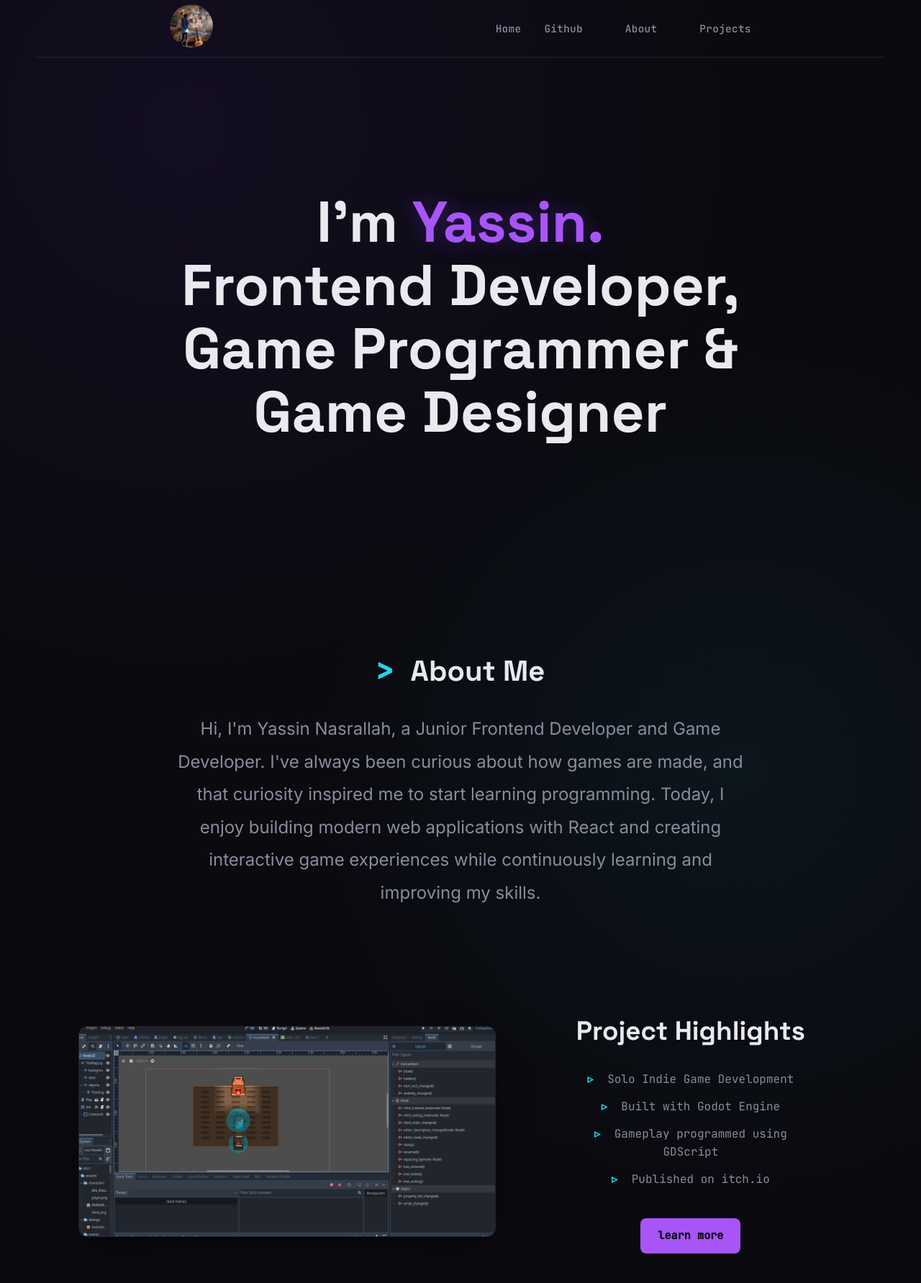
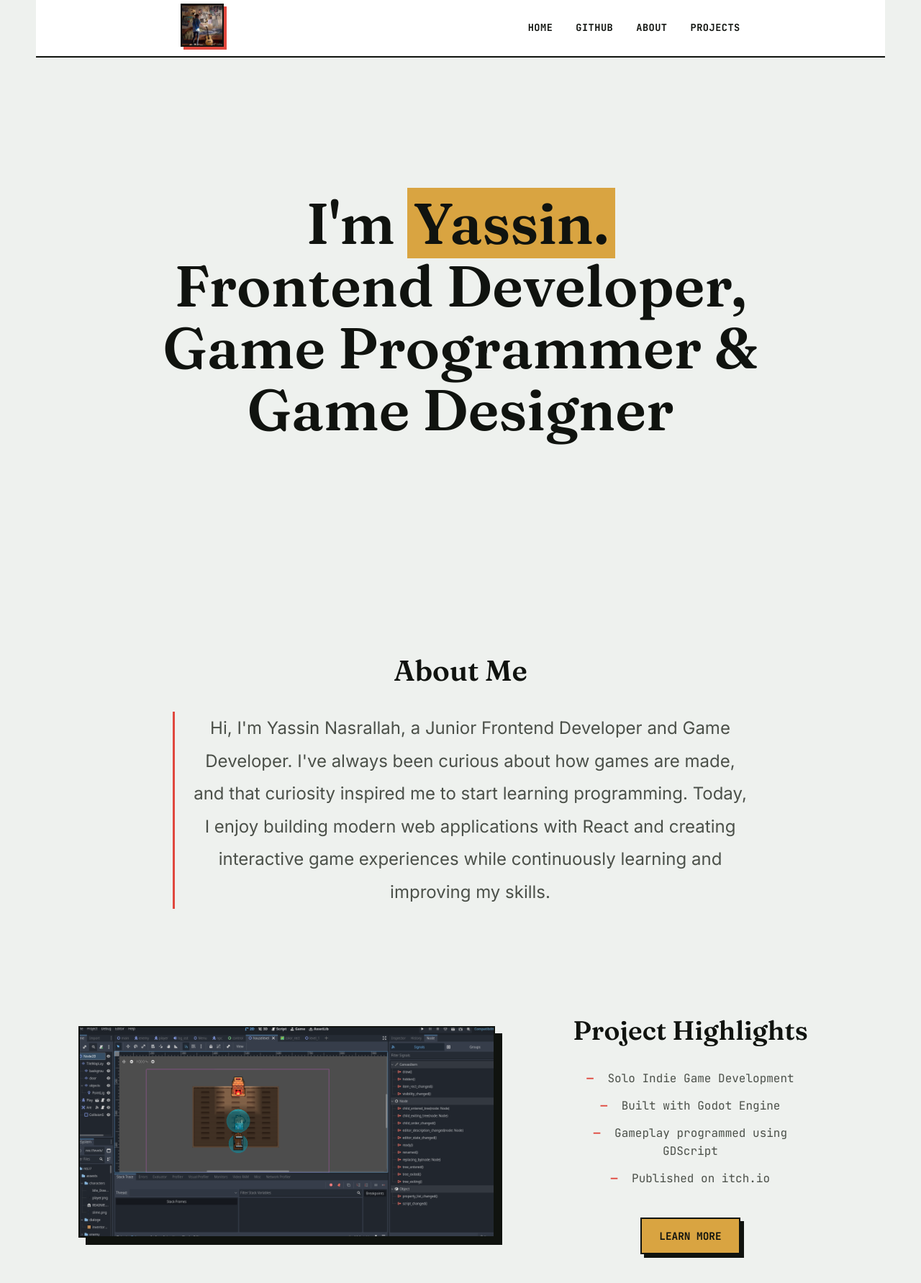
Before and after one commit to YassinNasrallah/MyProtfolio, a React (Create React App) app: page / in a window 1280 px wide. Shown: the whole page at 72% size. Built offline with nearby package versions, Linux system fonts and the light colour scheme.

Commit message:
update style using claude

```diff
--- a/src/style/Main.css
+++ b/src/style/Main.css
@@ -1,4 +1,4 @@
-@import url('https://fonts.googleapis.com/css2?family=Inter:wght@300;400;500;600;700;800&family=Space+Grotesk:wght@500;600;700&family=JetBrains+Mono:wght@400;500&display=swap');
+@import url('https://fonts.googleapis.com/css2?family=Fraunces:wght@500;600;700&family=Inter:wght@400;500;600;700&family=JetBrains+Mono:wght@400;500;700&display=swap');
 
 * {
   margin: 0;
@@ -7,27 +7,23 @@
 }
 
 :root {
-  --bg: #0a0a0f;
-  --bg-panel: #12121a;
-  --accent: #7c3aed;
-  --accent-bright: #a855f7;
-  --accent-glow: rgba(124, 58, 237, 0.35);
-  --neon-cyan: #22d3ee;
-  --text-primary: #e9e9f0;
-  --text-secondary: #8b8b9e;
-  --border: #232330;
+  --bg: #eef1ee;
+  --bg-panel: #ffffff;
+  --ink: #10130f;
+  --ink-soft: #4b5049;
+  --accent: #e0483e;
+  --accent-2: #d9a441;
+  --border: #10130f;
 
-  --font-display: "Space Grotesk", sans-serif;
+  --font-display: "Fraunces", serif;
   --font-body: "Inter", sans-serif;
   --font-mono: "JetBrains Mono", monospace;
 }
 
 body {
   background: var(--bg);
-  background-image:
-    radial-gradient(circle at 20% 10%, rgba(124, 58, 237, 0.08), transparent 40%),
-    radial-gradient(circle at 80% 60%, rgba(34, 211, 238, 0.06), transparent 40%);
-  color: var(--text-primary);
+  background-image: none;
+  color: var(--ink);
   font-family: var(--font-body);
   line-height: 1.6;
 }
@@ -49,7 +45,8 @@ body {
   justify-content: space-around;
   align-items: center;
   gap: 20px;
-  border-bottom: 1px solid var(--border);
+  border-bottom: 2px solid var(--border);
+  background: var(--bg-panel);
 }
 
 .nav-container ul {
@@ -62,42 +59,52 @@ body {
 .nav-container li {
   text-decoration: none;
   cursor: pointer;
-  color: var(--text-secondary);
-  transition: color 0.3s ease;
+  color: var(--ink);
+  transition: color 0.2s ease;
   font-family: var(--font-mono);
-  font-size: 0.9rem;
-  font-weight: 500;
-  letter-spacing: 0.3px;
+  font-size: 0.85rem;
+  font-weight: 700;
+  letter-spacing: 0.5px;
+  text-transform: uppercase;
   position: relative;
 }
 
 .nav-container li::before {
-  content: "// ";
-  color: var(--accent-bright);
-  opacity: 0;
-  transition: opacity 0.3s ease;
+  content: none;
+}
+
+.nav-container li::after {
+  content: "";
+  position: absolute;
+  left: 0;
+  bottom: -6px;
+  height: 3px;
+  width: 0;
+  background: var(--accent);
+  transition: width 0.2s ease;
 }
 
 .nav-container li:hover {
-  color: var(--text-primary);
+  color: var(--accent);
 }
 
-.nav-container li:hover::before {
-  opacity: 1;
+.nav-container li:hover::after {
+  width: 100%;
 }
 
 .logo img {
   width: 60px;
   object-fit: contain;
-  border-radius: 50%;
+  border-radius: 0;
+  border: 2px solid var(--border);
   cursor: pointer;
-  transition: transform 0.3s ease, box-shadow 0.3s ease;
-  box-shadow: 0 0 0 rgba(124, 58, 237, 0);
+  transition: transform 0.2s ease, box-shadow 0.2s ease;
+  box-shadow: 4px 4px 0 var(--accent);
 }
 
 .logo img:hover {
-  transform: scale(1.06) rotate(-4deg);
-  box-shadow: 0 0 24px var(--accent-glow);
+  transform: translate(-2px, -2px);
+  box-shadow: 6px 6px 0 var(--accent);
 }
 
 /* ===== Hero ===== */
@@ -111,15 +118,19 @@ body {
 .hero-section h1 {
   font-family: var(--font-display);
   font-size: clamp(2.8rem, 6vw, 5rem);
-  line-height: 1.1;
-  font-weight: 700;
+  line-height: 1.08;
+  font-weight: 600;
   max-width: 900px;
-  color: var(--text-primary);
+  color: var(--ink);
 }
 
 .hero-section span {
-  color: var(--accent-bright);
-  text-shadow: 0 0 30px var(--accent-glow);
+  color: var(--ink);
+  background: var(--accent-2);
+  padding: 0 8px;
+  text-shadow: none;
+  box-decoration-break: clone;
+  -webkit-box-decoration-break: clone;
 }
 
 /* ===== About ===== */
@@ -132,20 +143,21 @@ body {
 .about-section h1 {
   font-family: var(--font-display);
   font-size: 2.5rem;
+  font-weight: 600;
   margin-bottom: 25px;
-  color: var(--text-primary);
+  color: var(--ink);
 }
 
 .about-section h1::before {
-  content: "> ";
-  color: var(--neon-cyan);
-  font-family: var(--font-mono);
+  content: none;
 }
 
 .about-section p {
-  color: var(--text-secondary);
+  color: var(--ink-soft);
   line-height: 1.9;
   font-size: 1.5rem;
+  border-left: 3px solid var(--accent);
+  padding-left: 24px;
 }
 
 /* ===== Projects ===== */
@@ -167,15 +179,16 @@ body {
   max-width: 600px;
   object-fit: cover;
   display: block;
-  border-radius: 12px;
-  border: 1px solid var(--border);
-  box-shadow: 0 20px 50px -20px rgba(0, 0, 0, 0.6);
-  transition: box-shadow 0.3s ease, border-color 0.3s ease;
+  border-radius: 0;
+  border: 2px solid var(--border);
+  box-shadow: 10px 10px 0 var(--ink);
+  transition: box-shadow 0.2s ease, transform 0.2s ease;
 }
 
 .left-side img:hover {
+  transform: translate(-4px, -4px);
   border-color: var(--accent);
-  box-shadow: 0 20px 60px -15px var(--accent-glow);
+  box-shadow: 14px 14px 0 var(--accent);
 }
 
 .right-side {
@@ -188,9 +201,10 @@ body {
 
 .right-side h2 {
   font-family: var(--font-display);
+  font-weight: 600;
   font-size: 2.3rem;
   margin-bottom: 25px;
-  color: var(--text-primary);
+  color: var(--ink);
 }
 
 .right-side ul {
@@ -202,12 +216,12 @@ body {
   font-family: var(--font-mono);
   font-size: 1rem;
   margin-bottom: 12px;
-  color: var(--text-secondary);
+  color: var(--ink-soft);
 }
 
 .right-side li::before {
-  content: "▹";
-  color: var(--neon-cyan);
+  content: "—";
+  color: var(--accent);
   margin-right: 10px;
   font-weight: bold;
 }
@@ -215,20 +229,22 @@ body {
 .right-side a {
   text-decoration: none;
   width: fit-content;
-  color: var(--bg);
-  background: var(--accent-bright);
+  color: var(--ink);
+  background: var(--accent-2);
+  border: 2px solid var(--border);
   padding: 12px 24px;
-  border-radius: 8px;
+  border-radius: 0;
   font-family: var(--font-mono);
-  font-weight: 600;
-  font-size: 0.95rem;
-  transition: 0.3s;
-  box-shadow: 0 0 0 var(--accent-glow);
+  font-weight: 700;
+  text-transform: uppercase;
+  font-size: 0.9rem;
+  transition: transform 0.15s ease, box-shadow 0.15s ease;
+  box-shadow: 5px 5px 0 var(--ink);
 }
 
 .right-side a:hover {
-  transform: translateY(-2px);
-  box-shadow: 0 8px 30px var(--accent-glow);
+  transform: translate(-3px, -3px);
+  box-shadow: 8px 8px 0 var(--ink);
 }
 
 /* ========================= */
@@ -280,6 +296,10 @@ body {
 
   .about-section p {
     font-size: 1.25rem;
+    border-left: none;
+    border-top: 3px solid var(--accent);
+    padding-left: 0;
+    padding-top: 20px;
   }
 
   .projects-section {
@@ -353,6 +373,7 @@ body {
 
   .left-side img {
     max-width: 100%;
+    box-shadow: 6px 6px 0 var(--ink);
   }
 
   .right-side {
@@ -382,7 +403,7 @@ body {
   }
 
   .nav-container li {
-    font-size: .95rem;
+    font-size: .78rem;
   }
 
   .hero-section {
--- a/src/style/projectsection.css
+++ b/src/style/projectsection.css
@@ -4,28 +4,37 @@
     padding:20px;
     font-family:'Inter',sans-serif;
     line-height:1.8;
-    color:#374151;
+    color:#4b5049;
 }
 
 .project-tag{
     display:inline-block;
-    background:#2563eb;
-    color:#fff;
+    background:#d9a441;
+    color:#10130f;
     padding:8px 18px;
-    border-radius:30px;
-    font-weight:600;
+    border-radius:0;
+    border:2px solid #10130f;
+    font-family:'JetBrains Mono',monospace;
+    text-transform:uppercase;
+    font-weight:700;
+    font-size:.85rem;
+    box-shadow:4px 4px 0 #10130f;
     margin-bottom:20px;
 }
 
 .About-project h1{
+    font-family:'Fraunces',serif;
+    font-weight:600;
     font-size:2.3rem;
-    color:#1e3a8a;
+    color:#10130f;
     margin-bottom:30px;
 }
 
 .project-description{
     font-size:1.1rem;
     margin-bottom:40px;
+    border-left:3px solid #e0483e;
+    padding-left:24px;
 }
 
 .project-highlights{
@@ -43,8 +52,9 @@
 }
 
 .highlight h3{
-
-    color:#2563eb;
+    font-family:'Fraunces',serif;
+    font-weight:600;
+    color:#10130f;
     margin-bottom:20px;
     font-size:1.4rem;
     width:fit-content;
@@ -52,7 +62,7 @@
 
 .highlight p{
     font-size:1.05rem;
-    color:#4b5563;
+    color:#4b5049;
     margin-bottom:20px;
     text-align:center;
 }
@@ -64,9 +74,17 @@
     height:auto;
     margin:20px auto;
     display:block;
-    border-radius:10px;
-    border:1px solid #d1d5db;
-    box-shadow:0 8px 25px rgba(0,0,0,.08);
+    border-radius:0;
+    border:2px solid #10130f;
+    box-shadow:10px 10px 0 #10130f;
+    transition:transform 0.2s ease, box-shadow 0.2s ease;
+}
+
+.About-project img:hover,
+.highlight img:hover{
+    transform:translate(-4px,-4px);
+    border-color:#e0483e;
+    box-shadow:14px 14px 0 #e0483e;
 }
 
 
@@ -114,6 +132,10 @@
     .project-description{
         text-align:center;
         font-size:1rem;
+        border-left:none;
+        border-top:3px solid #e0483e;
+        padding-left:0;
+        padding-top:20px;
     }
 
     .highlight h3{
@@ -127,6 +149,7 @@
 
     .highlight img{
         max-width:100%;
+        box-shadow:6px 6px 0 #10130f;
     }
 
 }
@@ -175,7 +198,8 @@
     }
 
     .highlight img{
-        border-radius:12px;
+        border-radius:0;
+        box-shadow:5px 5px 0 #10130f;
     }
 
 }
@@ -193,8 +217,9 @@
     }
 
     .project-tag{
-        font-size:.85rem;
-        padding:7px 15px;
+        font-size:.8rem;
+        padding:6px 14px;
+        box-shadow:3px 3px 0 #10130f;
     }
 
     .About-project h1{
@@ -215,7 +240,7 @@
 
     .highlight img{
         margin:15px auto;
-        border-radius:10px;
+        box-shadow:4px 4px 0 #10130f;
     }
 
 }
```
Also changed, not shown: src/style/About.css (+38 -13 lines).
